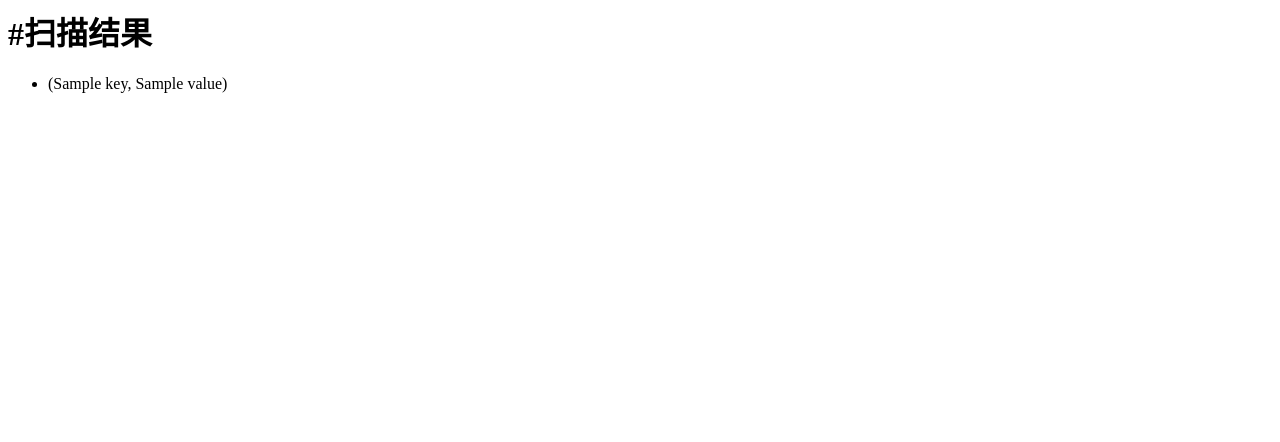
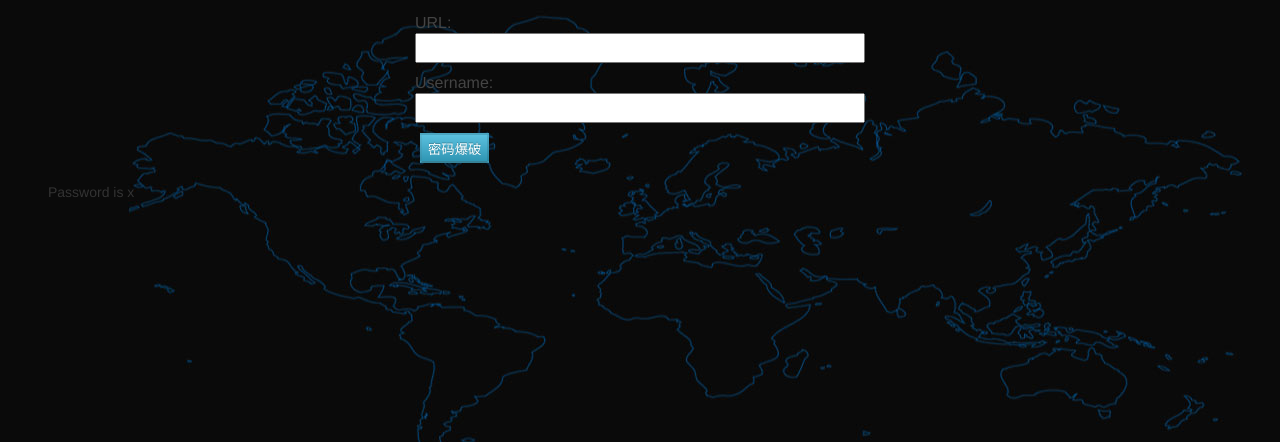
Before and after one commit to gitferry/webtest, a Django app: template peni/templates/peni/pwdcrack.html in a window 1280 px wide. Shown: the top 442 px of the page. Run offline with Django 3.2, Linux system fonts and the light colour scheme; the template is opened without the code that fills it: most values are stand-ins (such as "Sample title", 1, 10 or a date in 2020); parts of the project's set-up code (start-up, migrations or seed data) failed here and were passed over.

Commit message:
add pwd crack

```diff
--- a/peni/static/peni/style.css
+++ b/peni/static/peni/style.css
@@ -19,7 +19,7 @@ body {
     width: 450px;
 }
 
-#text {
+.text {
     width: 100%;
     height: 30px;
     margin-bottom: 10px;
--- a/peni/templates/peni/bugdetail.html
+++ b/peni/templates/peni/bugdetail.html
@@ -6,7 +6,7 @@
 </head>
 <body>
     <div id="search">
-        <input id="text" class="text" type="text" name="q">
+        <input class="text" class="text" type="text" name="q">
         <input class="btn btn-info" type="submit" value="查找漏洞"
                onclick="window.location = './find/?q=' + document.getElementById('text').value">
     </div>
--- a/peni/templates/peni/home.html
+++ b/peni/templates/peni/home.html
@@ -11,7 +11,7 @@
         <img  src="{% static 'peni/logo.png' %}">
     </div>
     <div id="search">
-        <input type="text" name="q" data-items="4" data-provide="typeahead" autocomplete="off" id="text">
+        <input type="text" name="q" data-items="4" data-provide="typeahead" autocomplete="off" class="text">
         <input id="search_btn" class="btn btn-info" type="submit" value="端口扫描"
                onclick="window.location = './peni/search/?q=' + document.getElementById('text').value">
         <input id="scan_btn1" class="btn btn-info" type="submit" value="漏洞扫描"
--- a/peni/templates/peni/pwdcrack.html
+++ b/peni/templates/peni/pwdcrack.html
@@ -1,6 +1,24 @@
-<h1>{{ url }}扫描结果</h1>
-<ul>
-{% for line in content %}
-    <li>{{ line }}</li>
-{% endfor %}
-</ul>
+<html>
+<head>
+    {% load staticfiles %}
+    <link rel="stylesheet" type="text/css" href="{% static 'peni/style.css' %}" />
+    <title>{% block title %}密码爆破{% endblock %}</title>
+</head>
+<body>
+    <div id="search">
+        URL:<input class="text" type="text" name="q" id="url">
+        <br/>
+        Username:<input class="text" type="text" name="q" id="username">
+        <input class="btn btn-info" type="submit" value="密码爆破"
+               onclick="window.location = './crack/?q=' +
+               document.getElementById('url').value + '&p=' + document.getElementById('username').value">
+    </div>
+    <div id="list">
+        <ul>
+            {% if pwd != 'Not Found' %}
+                <h>Password is {{ pwd }}</h>
+            {% endif %}
+        </ul>
+    </div>
+</body>
+</html>
--- a/peni/templates/peni/sqlindex.html
+++ b/peni/templates/peni/sqlindex.html
@@ -80,7 +80,7 @@
 
 <body>
     <div id="search">
-        <input id="text" class="text" type="text" name="q" value={{ url }}>
+        <input class="text" type="text" name="q" value={{ url }}>
         <br>
     </div>
     <div class="listdb" id="db">
@@ -91,14 +91,14 @@
         <br/>
 
     </div>
-    <input id="text2" class="text" type="text" name="q2">
+    <input class="text" type="text" name="q2">
         <br>
     <div class="listable" id="table">
         <input id="listable_btn" class="listbtn" type="submit" value="列表"
                onclick="gettable()">
         <br/>
     </div>
-    <input id="text3" class="text" type="text" name="q3">
+    <input class="text" type="text" name="q3">
             <br>
         <div class="listfiles" id="files">
             <input id="listfiles_btn" class="listbtn" type="submit" value="Dump"
--- a/peni/urls.py
+++ b/peni/urls.py
@@ -13,4 +13,5 @@ urlpatterns = patterns('',
 	url(r'bug/$', views.bug_detail, name='bug'),
 	url(r'bug/find/$', views.search_bug, name='bugsearch'),
 	url(r'bug/getdetail/$', views.find_bug_detail, name='bugdetail'),
+	url(r'pwd/$', views.pwd_crack, name='pwdcrack'),
 )
```
Also changed, not shown: peni/views.py (+9 -2 lines).
